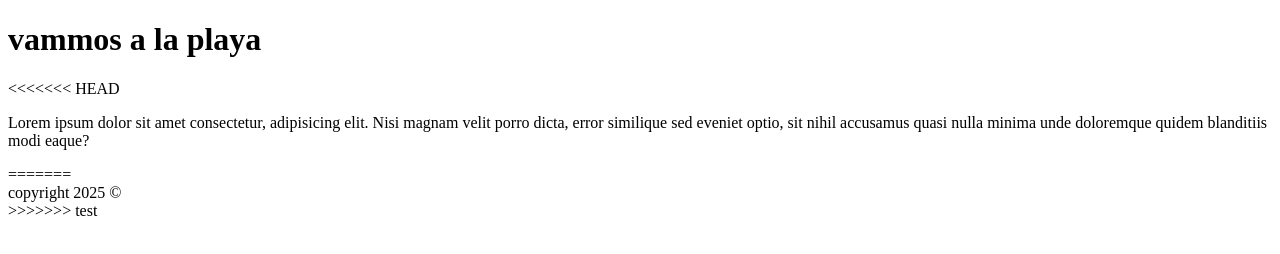
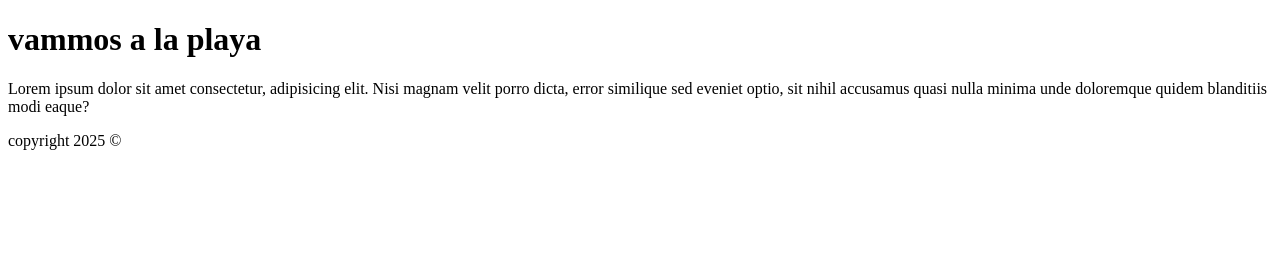
Before and after one commit to poutou89/Merge, a plain HTML site: page index.html in a window 1280 px wide. Drawn offline with Linux system fonts and the light colour scheme.

Commit message:
merge premier du nom

```diff
--- a/index.html
+++ b/index.html
@@ -7,14 +7,11 @@
 </head>
 <body>
     <h1>vammos a la playa</h1>
-<<<<<<< HEAD
     <main>
         <p>Lorem ipsum dolor sit amet consectetur, adipisicing elit. Nisi magnam velit porro dicta, error similique sed eveniet optio, sit nihil accusamus quasi nulla minima unde doloremque quidem blanditiis modi eaque?</p>
     </main>
-=======
     <footer>
         copyright 2025 &copy
     </footer>
->>>>>>> test
 </body>
 </html>
```
